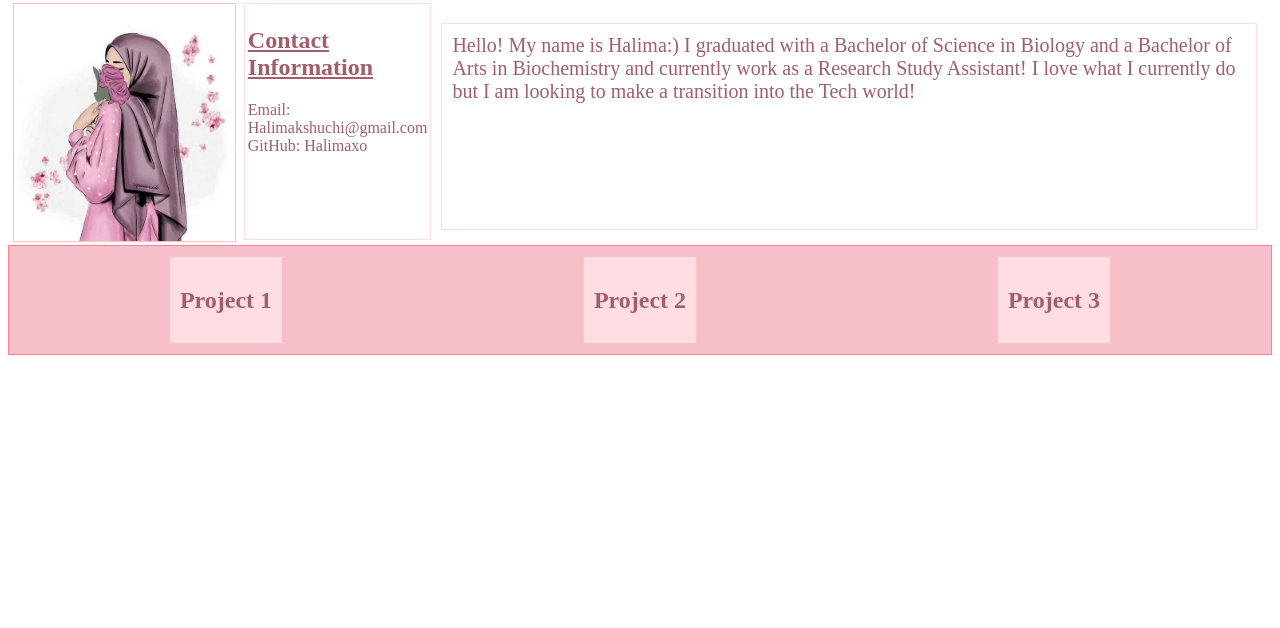
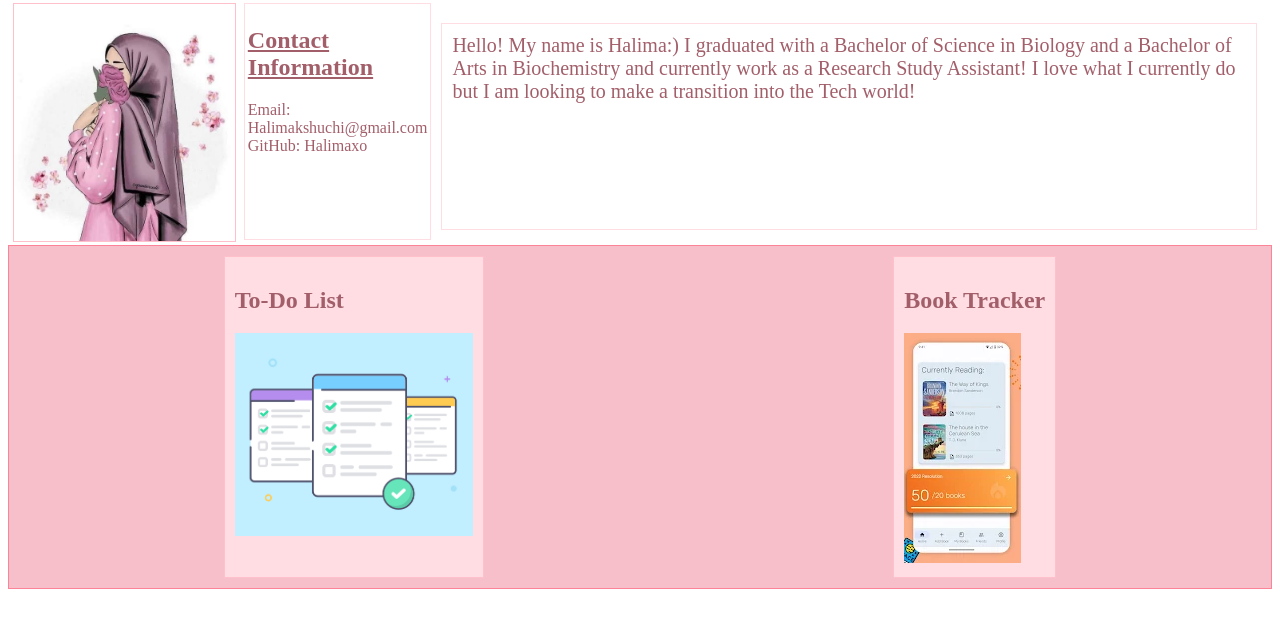
Before and after one commit to Halimaxo/Halima-Khatun-Portfolio-Page-, a plain HTML site: page index.html in a window 1280 px wide. Shown: the part 92-720 px from the top of the page. Drawn offline with Linux system fonts and the light colour scheme.

Commit message:
Projects added to the projects section

```diff
--- a/index.html
+++ b/index.html
@@ -55,21 +55,24 @@
         <section id="projects" class="projects">
             <div class="project-1 project">
                 <h1 class="project-1-text">
-                    Project 1
+                    To-Do List
                 </h1>
+                <img
+                    src="./assets/images/image-2.png"
+                    alt="to do list with completed tasks"
+                />
             </div>
 
             <div class="project-2 project">
                 <h1 class="project-2-text">
-                    Project 2
+                    Book Tracker
                 </h1>
+                <img
+                src="./assets/images/image-3.png"
+                alt="book tracker displaying how many books were read and which books are being currently read"
+                />
             </div>
 
-            <div class="project-3 project">
-                <h1 class="project-3-text">
-                    Project 3
-                </h1>
-            </div>
         </section>
 
         <section class="contact-name">
```
Also changed, not shown: assets/images/image-2.png (added), assets/images/image-3.png (added), 2 other files.
